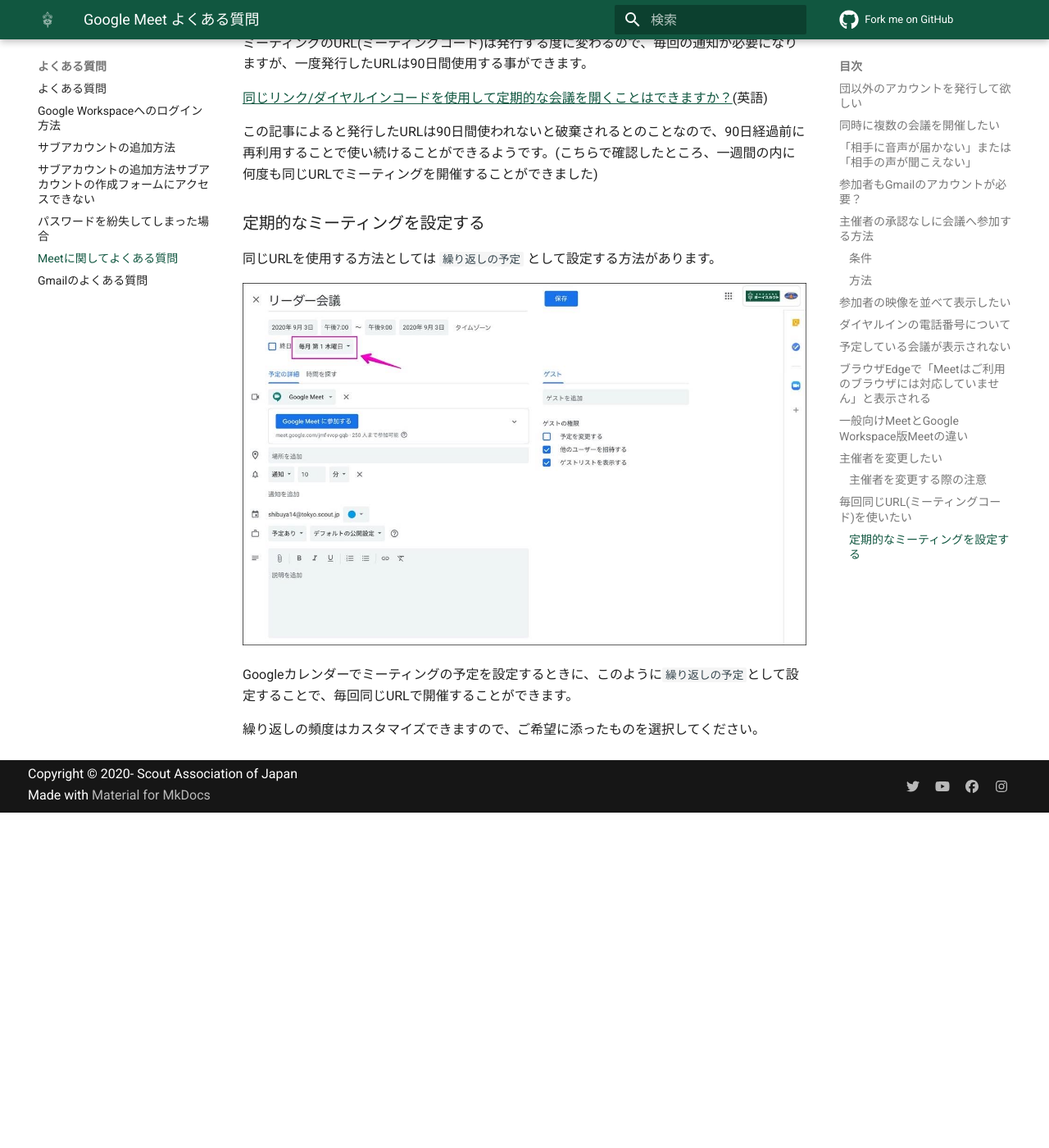
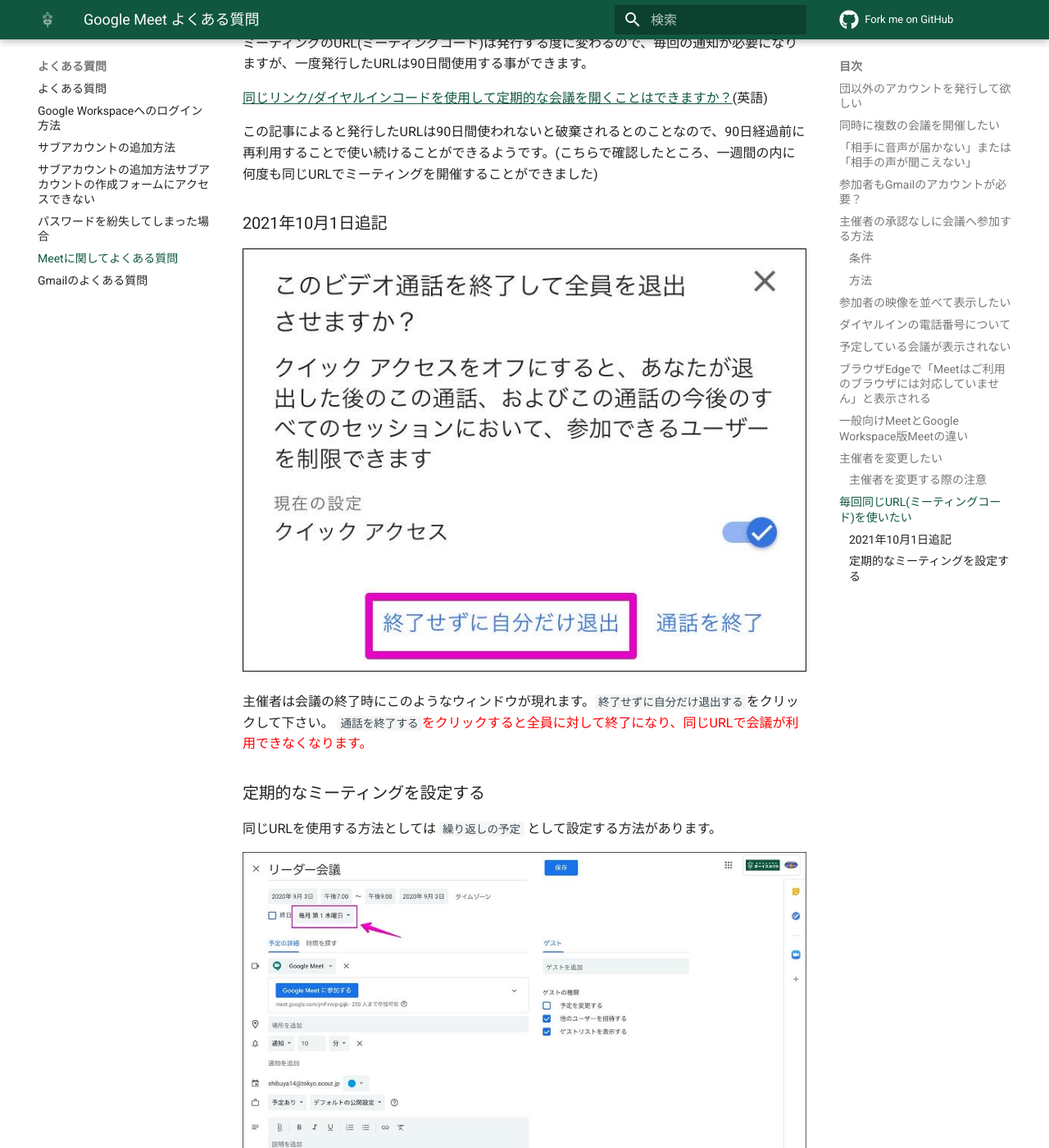
Before and after one commit to Scout-Association-of-Japan/DX-promotion-guidelines, an MkDocs documentation site: the page built from docs/faq/meet/index.md, in a window 1280 px wide and 1400 px high, scrolled down 6895 px. Shown: the whole window at 82% size. Built offline with MkDocs 1.6.1 and Material for MkDocs 9.7.7, drawn with Linux system fonts in a browser that asks for light colours; comment, search, counter and statistics services are not loaded; before the commit the page ends 7886 px from its top, so only the background shows below that.

Commit message:
update「毎回同じURLを使いたい」 (#170)
終了時のダイアログ解説を追記

```diff
--- a/docs/faq/meet/index.md
+++ b/docs/faq/meet/index.md
@@ -222,6 +222,13 @@
 
 この記事によると発行したURLは90日間使われないと破棄されるとのことなので、90日経過前に再利用することで使い続けることができるようです。(こちらで確認したところ、一週間の内に何度も同じURLでミーティングを開催することができました)
 
+### 2021年10月1日追記
+![01](./images/01.jpg)
+
+主催者は会議の終了時にこのようなウィンドウが現れます。`終了せずに自分だけ退出する`をクリックして下さい。
+<span style="color:red">`通話を終了する`をクリックすると全員に対して終了になり、同じURLで会議が利用できなくなります。</span>
+
+
 ### 定期的なミーティングを設定する
 
 同じURLを使用する方法としては `繰り返しの予定` として設定する方法があります。
```
Also changed, not shown: docs/faq/meet/images/01.jpg (added).
